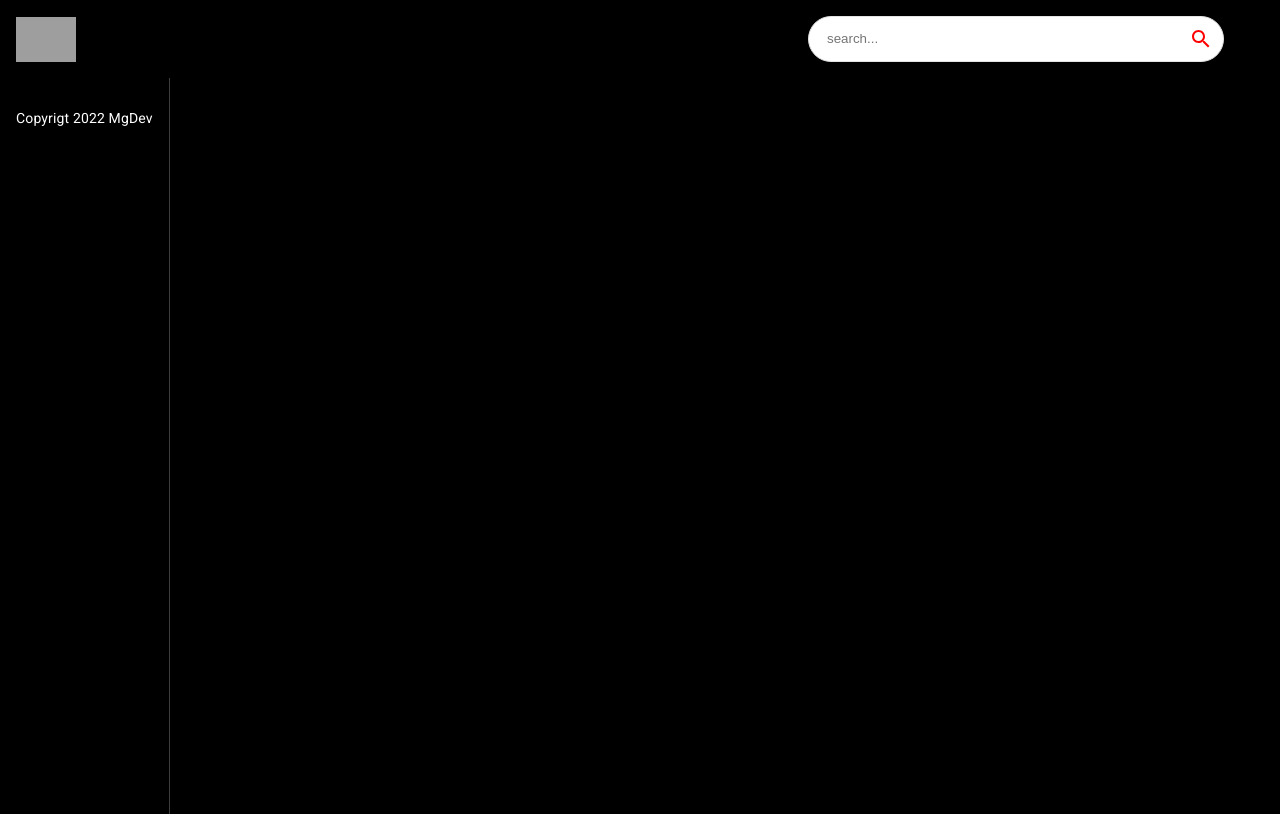
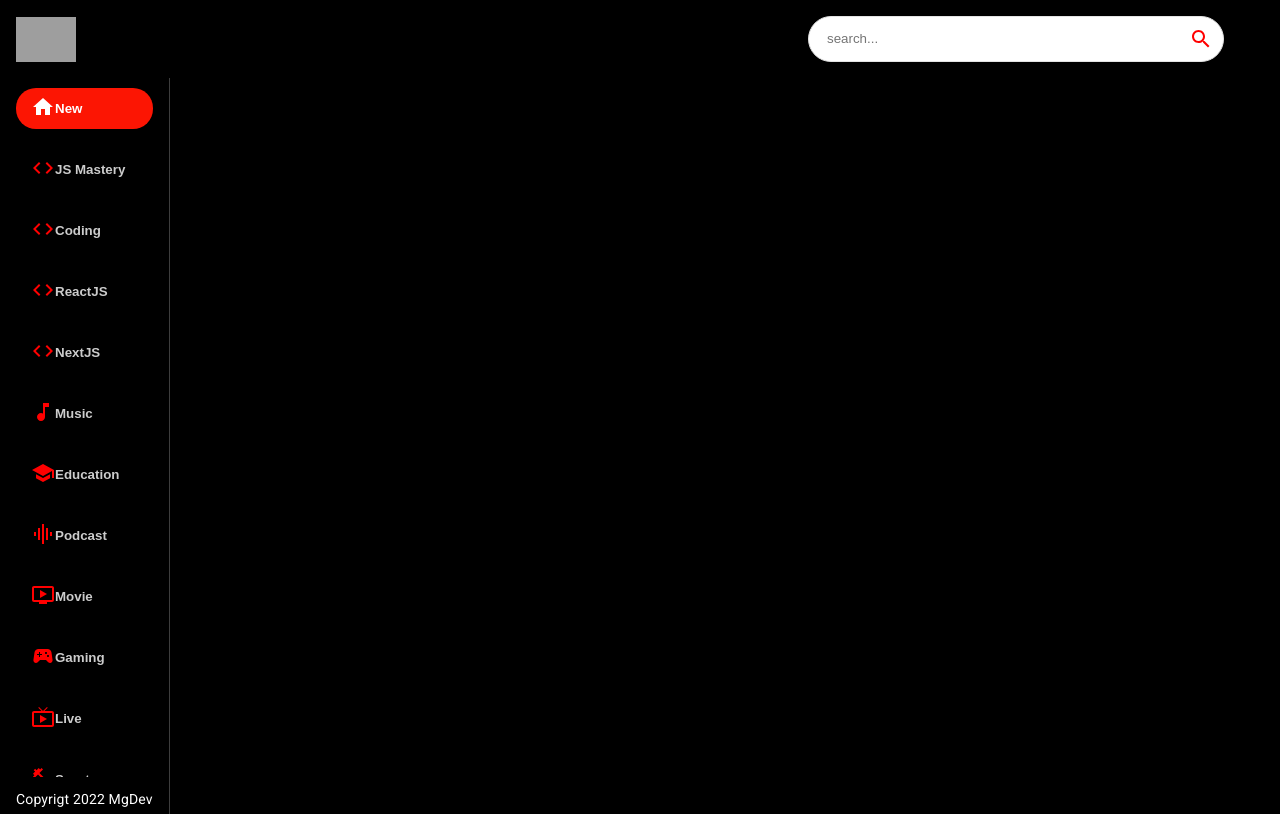
Before and after one commit to MatiasGonzalez1/youtube-clon, a React (Create React App) app: page / in a window 1280 px wide. Built offline with nearby package versions, Linux system fonts and the light colour scheme; grey boxes are pictures that could not be loaded.

Commit message:
feat: add sidebar structure

```diff
--- a/src/components/Feed.jsx
+++ b/src/components/Feed.jsx
@@ -1,11 +1,12 @@
 import { useState, useEffect } from "react";
 import {Box, Stack, Typography} from '@mui/material'
+import Sidebar from "./Sidebar";
 
 const Feed = () => {
   return (
     <Stack sx={{flexDirection: {sx: 'column', md: 'row'}}}>
       <Box sx={{height: {sx: 'auto', md: '92vh'}, borderRight: '1px solid #3d3d3d', px: {sx: 0, md: 2}}}>
-    Sidebar
+    <Sidebar></Sidebar>
     <Typography className='copyright' variant='body2' sx={{mt:1.5, color: '#fff'}}>
       Copyrigt 2022 MgDev
     </Typography>
--- /dev/null
+++ b/src/components/Sidebar.jsx
@@ -0,0 +1,31 @@
+import { Stack } from "@mui/material";
+import {categories} from '../utils/constants';
+
+const selectedCategory = 'New'
+
+const Sidebar = () => (
+    <Stack
+    direction='row'
+    sx={{
+      overflowY:'auto',
+      height:{sx: 'auto', md: '95%'},
+      flexDirection: {md: 'column'}
+    }}
+    >
+      {categories.map((category)=>(
+        <button className="category-btn"
+        style={{
+          background: category.name === selectedCategory && '#FC1503',
+          color: 'white',
+        }}
+          key={category.name}
+          >
+          <span style={{color: category.name === selectedCategory ? 'white' : 'red'}}>{category.icon}</span>
+          <span style={{opacity: category.name === selectedCategory ? '1' : '0.8'}}>{category.name}</span>
+        </button>
+      ))}
+    </Stack>
+  )
+
+
+export default Sidebar
--- a/src/components/index.js
+++ b/src/components/index.js
@@ -4,3 +4,4 @@
 export {default as SearchFeed} from './SearchFeed';
 export {default as VideoDetail} from './VideoDetail';
 export {default as SearchBar} from './SearchBar';
+export {default as Sidebar} from './Sidebar';
```
